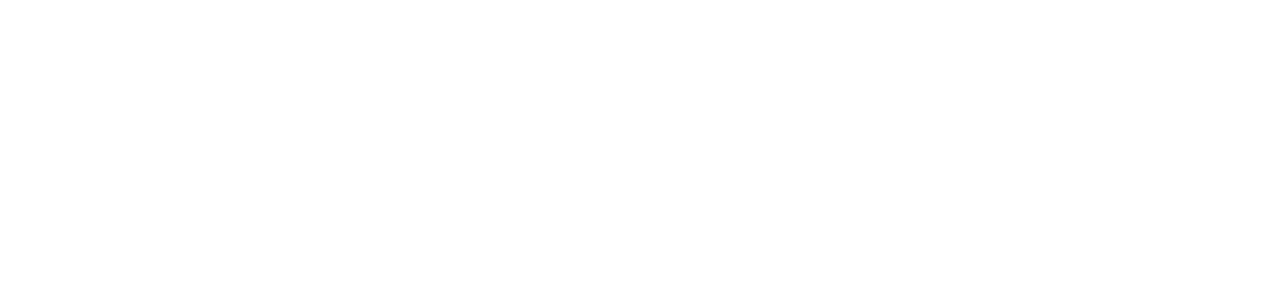
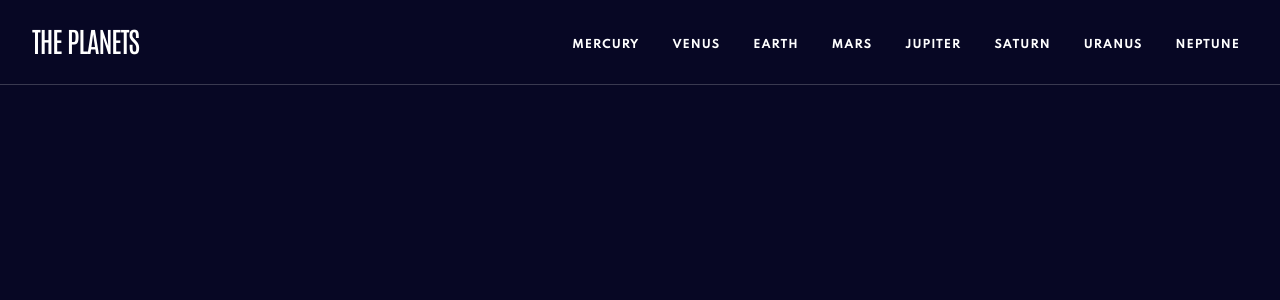
Before and after one commit to yjcyun/frontend_mentor, a React (Create React App) app in the folder intermediate/planet_fact_site/: page /earth in a window 1280 px wide. Shown: the top 300 px of the page. Built offline with nearby package versions, Linux system fonts and the light colour scheme.

Commit message:
:sparkles: Add a header

```diff
--- a/intermediate/planet_fact_site/src/App.tsx
+++ b/intermediate/planet_fact_site/src/App.tsx
@@ -1,5 +1,11 @@
+import { Header } from "./components/header";
+
 const App = () => {
-  return <div>App</div>;
+  return (
+    <div>
+      <Header />
+    </div>
+  );
 };
 
 export default App;
--- /dev/null
+++ b/intermediate/planet_fact_site/src/components/header.tsx
@@ -0,0 +1,65 @@
+import styled from "styled-components";
+
+const StyledHeader = styled.header`
+  height: 8.5rem;
+  padding: 0 40px 0 32px;
+  display: flex;
+  justify-content: space-between;
+  border-bottom: 1px solid var(--white-20);
+
+  .logo {
+    font-family: var(--headingFF);
+    font-size: 2.8rem;
+    letter-spacing: -1.05px;
+    text-transform: uppercase;
+    padding-top: 22px;
+  }
+
+  ul {
+    display: flex;
+    gap: 33px;
+    padding-top: 33px;
+  }
+
+  @media (max-width: 996px) {
+    height: fit-content;
+    flex-direction: column;
+    align-items: center;
+    padding: 0 51px;
+
+    .logo {
+      padding-top: 32px;
+    }
+
+    ul {
+      padding-top: 39px;
+      padding-bottom: 27px;
+    }
+  }
+`;
+
+const menu = [
+  "mercury",
+  "venus",
+  "earth",
+  "mars",
+  "jupiter",
+  "saturn",
+  "uranus",
+  "neptune",
+];
+
+export const Header: React.FC = () => {
+  return (
+    <StyledHeader>
+      <div className="logo">the planets</div>
+      <ul>
+        {menu.map((m) => (
+          <li key={m}>
+            <h4>{m}</h4>
+          </li>
+        ))}
+      </ul>
+    </StyledHeader>
+  );
+};
--- a/intermediate/planet_fact_site/src/global-styles.tsx
+++ b/intermediate/planet_fact_site/src/global-styles.tsx
@@ -36,6 +36,7 @@ const GlobalStyle = createGlobalStyle`
   body {
     font-family: var(--bodyFF);
     color: var(--white);
+    background-color: var(--navy);
   }
 
 
@@ -94,6 +95,10 @@ const GlobalStyle = createGlobalStyle`
     text-decoration: none;
   }
 
+  ul {
+    list-style: none;
+  }
+
   .gutter {
     padding: 0 40px;
     max-width: 1190px;
```
Also changed, not shown: intermediate/planet_fact_site/src/data.json (renamed from intermediate/planet_fact_site/src/starter/data.json).
